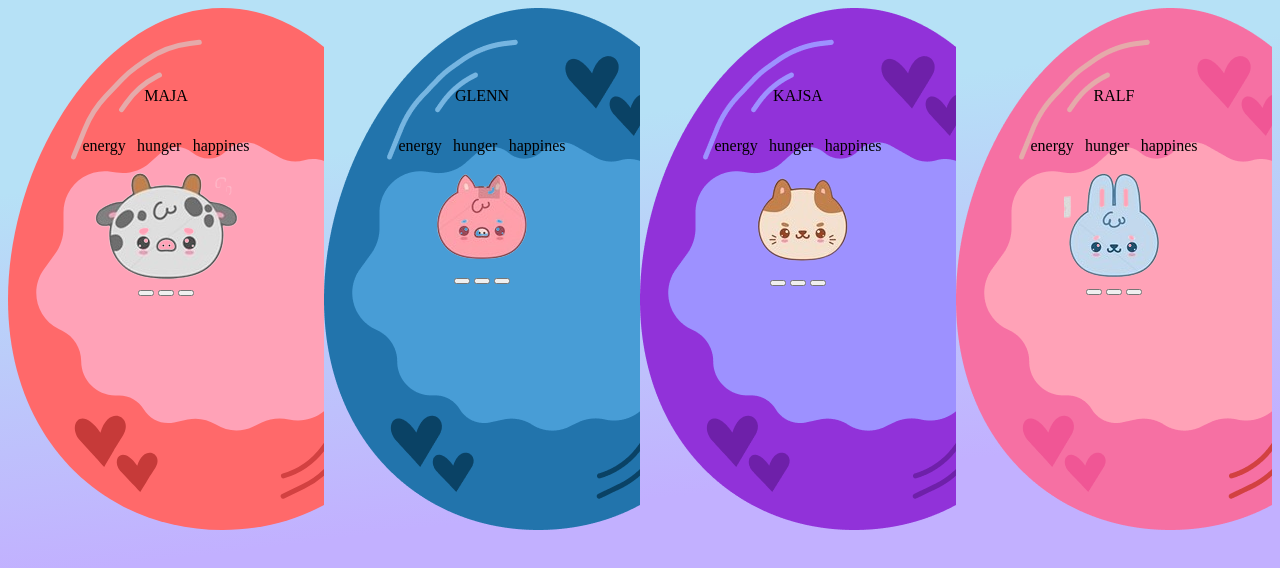
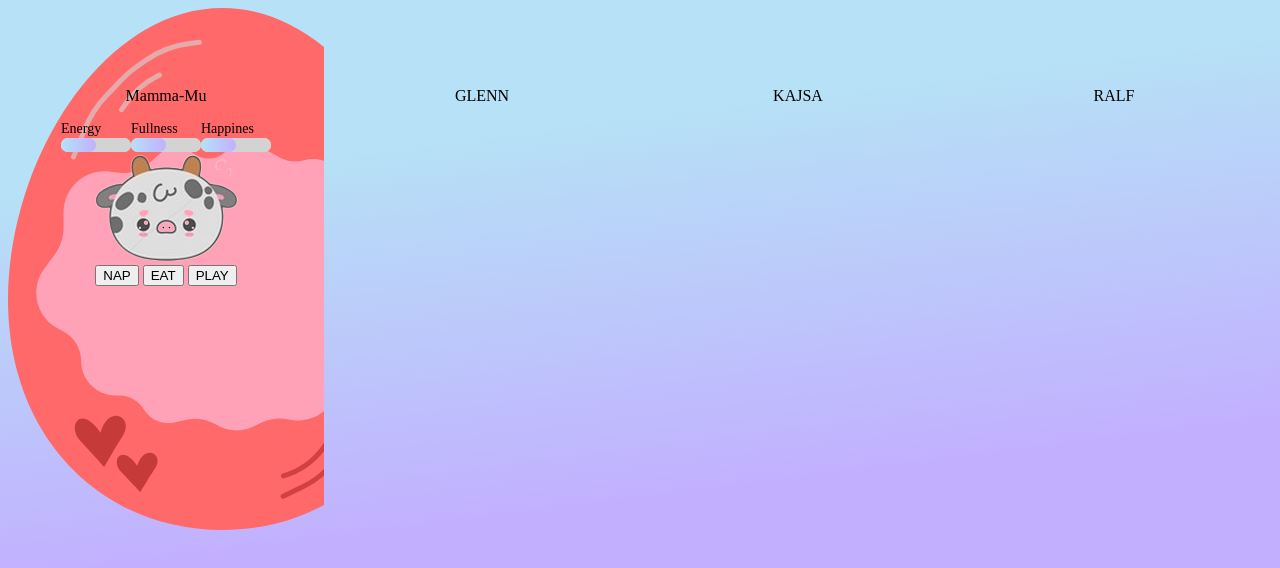
Before and after one commit to juhliagullbrand/tamagotchi, a plain HTML site: page index.html in a window 1280 px wide. Drawn offline with Linux system fonts and the light colour scheme.

Commit message:
fixed base style

```diff
--- a/index.html
+++ b/index.html
@@ -9,67 +9,65 @@
 </head>
 <body>
     <div class="container">
-        <div class="tama tama-1">
+        <div class="tama">
             <div class="tamaContainer">
-                <p class="name">MAJA</p>
+                <p class="name"></p>
                 <div class="mode-column">
-                    <p class="energy">energy</p>
-                    <p class="hunger">hunger</p>
-                    <p class="happines">happines</p>
                 </div>
-                    <img src="/image/image 9.png"  alt="kow">
+                <div class="animalDiv">
+
+                </div>
                 <div class="buttonContainer">
-                    <button></button>
-                    <button></button>
-                    <button></button>
+
+
+
                 </div>
             </div>
         </div>
-        <div class="tama tama-2">
+        <div class="tama">
             <div class="tamaContainer">
                 <p class="name">GLENN</p>
                 <div class="mode-column">
-                    <p class="energy">energy</p>
-                    <p class="hunger">hunger</p>
-                    <p class="happines">happines</p>
                 </div>
-                    <img src="/image/image 10.png"  alt="kow">
+                <div class="animalDiv">
+
+                </div>
                 <div class="buttonContainer">
-                    <button></button>
-                    <button></button>
-                    <button></button>
+
+
+
                 </div>
             </div>
         </div>
-        <div class="tama tama-3">
+        <div class="tama">
             <div class="tamaContainer">
                 <p class="name">KAJSA</p>
                 <div class="mode-column">
-                    <p class="energy">energy</p>
-                    <p class="hunger">hunger</p>
-                    <p class="happines">happines</p>
                 </div>
-                    <img src="/image/image 11.png"  alt="kow">
+                <div class="animalDiv">
+
+                </div>
+
                 <div class="buttonContainer">
-                    <button></button>
-                    <button></button>
-                    <button></button>
+
+
+
                 </div>
             </div>
         </div>
-        <div class="tama tama-4">
+        <div class="tama">
             <div class="tamaContainer">
                 <p class="name">RALF</p>
                 <div class="mode-column">
-                    <p class="energy">energy</p>
-                    <p class="hunger">hunger</p>
-                    <p class="happines">happines</p>
                 </div>
-                    <img src="/image/image 12.png"  alt="kow">
+                <div class="animalDiv">
+
+                </div>
+
                 <div class="buttonContainer">
-                    <button></button>
-                    <button></button>
-                    <button></button>
+
+
+
                 </div>
             </div>
         </div>
--- a/script.js
+++ b/script.js
@@ -1,5 +1,6 @@
+
 class Pet{
-    static animalTypes = ["Pig","Kow","Cat","Rabbit"];
+    static animalTypes = ["Cow","Pig","Cat","Rabbit"];
 
     constructor(name,animalType){
         this.name = name;
@@ -8,8 +9,52 @@ class Pet{
         this.fullness = 50;
         this.happiness = 50;
     }
+
+    static generatePet(name,animalType) {
+        let pet = new Pet(name,animalType);
+        document.querySelector(".name").innerHTML = pet.name;
+
+        let img = document.createElement("img");
+        let tamaDiv = document.querySelector(".tama");
+
+        switch (pet.animalType) {
+            case "Cow":
+                tamaDiv.classList.add("tama-1");
+                img.src = "/image/image-cow.png";
+                document.querySelector(".animalDiv").append(img);
+            break;
+            case "Pig":
+                tamaDiv.classList.add("tama-2");
+                img.src = "/image/image-pig.png";
+                document.querySelector(".animalDiv").append(img);
+            break;
+            case "Cat":
+                tamaDiv.classList.add("tama-3");
+                img.src = "/image/image-cat.png";
+                document.querySelector(".animalDiv").append(img);
+            break;
+            case "Rabbit":
+                tamaDiv.classList.add("tama-4");
+                img.src = "/image/image-rabbit.png";
+                document.querySelector(".animalDiv").append(img);
+            break;
+            default:
+                console.error(`Det finns inget sådant djur`);
+        }
+
+        document.querySelector(".mode-column").innerHTML = `
+        <label>Energy<progress id="${pet.name}-progress" value="${pet.energy}" max="100"></progress></label>
+        <label>Fullness<progress id="${pet.name}-progress" value="${pet.fullness}" max="100"></progress></label>
+        <label>Happines<progress id="${pet.name}-progress" value="${pet.happiness}" max="100"></progress></label>
+        `;
+        document.querySelector(".buttonContainer").innerHTML =`
+        <button>NAP</button>
+        <button>EAT</button>
+        <button>PLAY</button>
+        `
+
+        return pet;
+    }
 }
 
-let myPet = new Pet("Mamma-Mu","Kow");
-
-console.log(myPet);
+Pet.generatePet("Mamma-Mu","Cow");
--- a/style.css
+++ b/style.css
@@ -44,7 +44,6 @@ body {
 .mode-column{
     display: flex;
     flex-direction: row;
-    width: 100%;
     justify-content: space-evenly;
 }
 
@@ -52,3 +51,34 @@ body {
     display: flex;
     justify-content: center;
 }
+
+progress[value] {
+    --w: 70px;
+    --color: linear-gradient(90deg,#B6E1F6,#C2B0FF);
+    --background: lightgrey;
+
+    -webkit-appearance: none;
+    -moz-appearance: none;
+    appearance: none;
+    border: none;
+    width: var(--w);
+    border-radius: 10em;
+    background: var(--background);
+}
+progress[value]::-webkit-progress-bar {
+    border-radius: 10em;
+    background: var(--background);
+}
+progress[value]::-webkit-progress-value {
+    border-radius: 10em;
+    background: var(--color);
+}
+progress[value]::-moz-progress-bar {
+    border-radius: 10em;
+    background: var(--color);
+}
+
+label {
+    font-size: 14px;
+    font-weight: lighter;
+}
```
Also changed, not shown: image/image-cat.png (renamed from image/image 11.png), image/image-cow.png (renamed from image/image 9.png), image/image-pig.png (renamed from image/image 10.png), image/image-rabbit.png (renamed from image/image 12.png).
